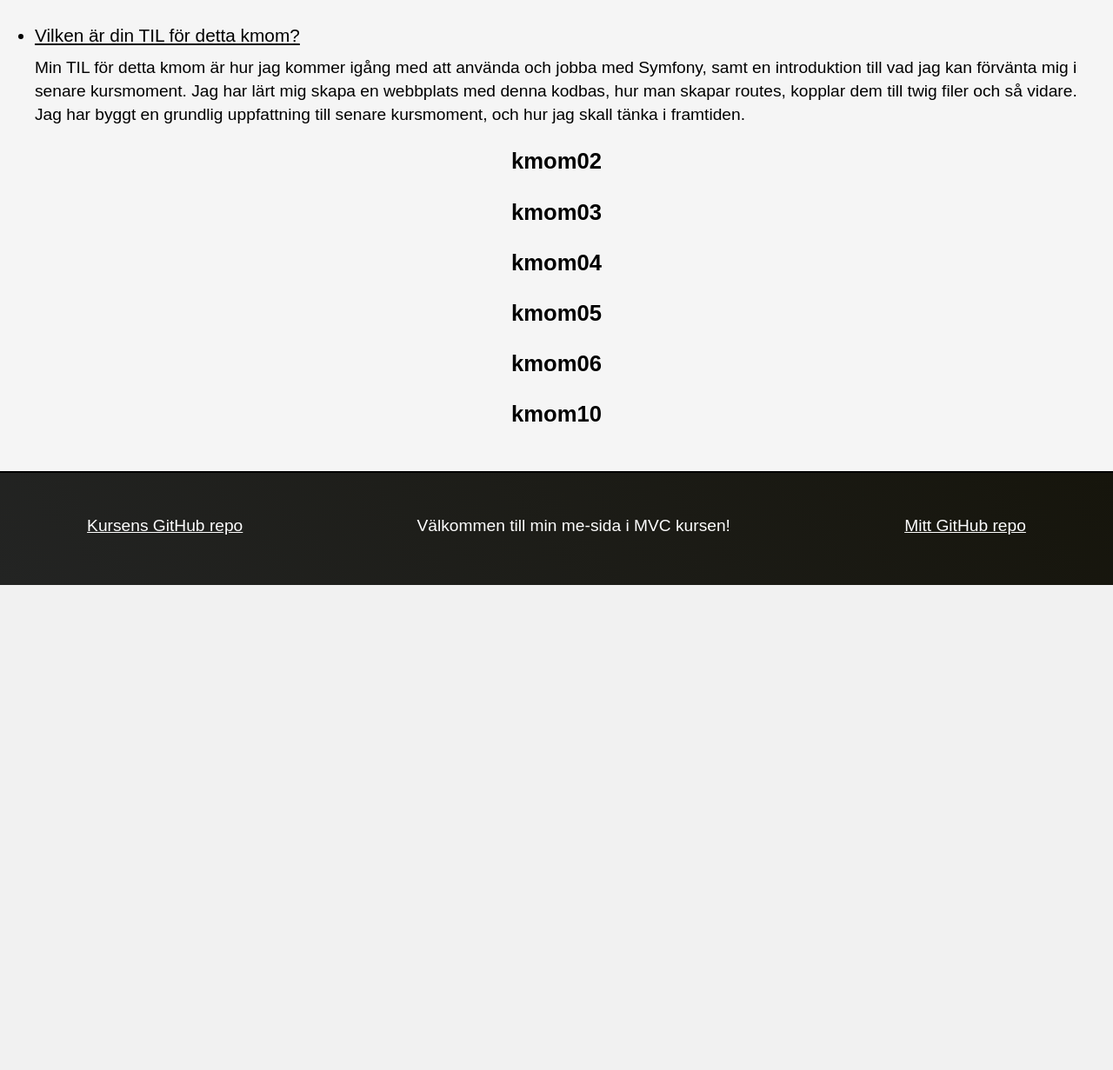
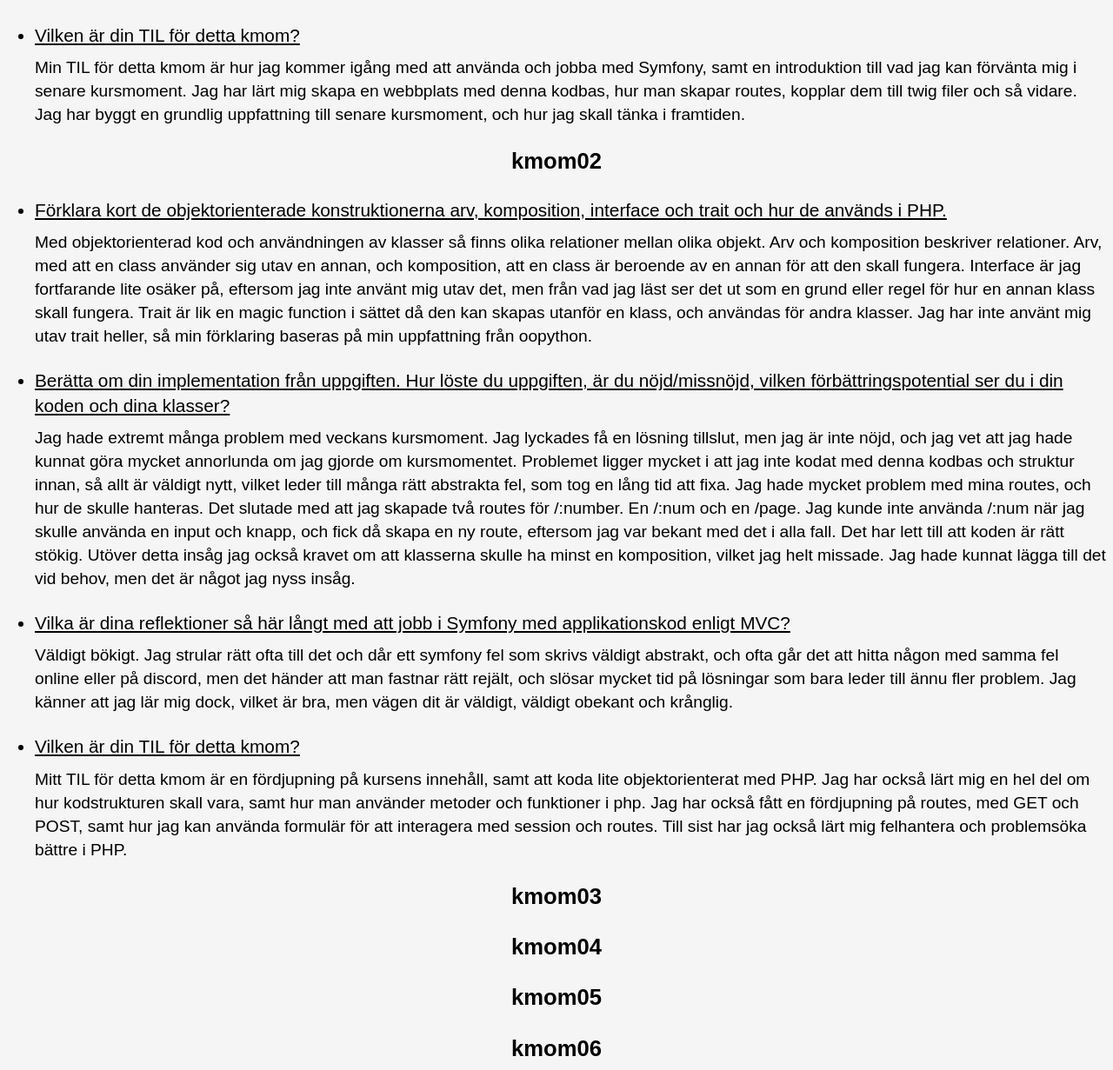
Before and after one commit to AndiDupa/mvc-report, a Symfony app: template templates/report.html.twig in a window 1280 px wide. Shown: the part 993-2224 px from the top of the page at 87% size. Before the commit the page ends 1666 px from the top, so only its background shows below. Run offline with Twig, Linux system fonts and the light colour scheme; the template is opened without the code that fills it, so the values that code supplies are empty; style sheets or scripts are compiled from the project's sources; some libraries are stand-ins or nearby versions.

Commit message:
Finished up with kmom02 and added reports

```diff
--- a/templates/report.html.twig
+++ b/templates/report.html.twig
@@ -59,19 +59,35 @@
             <h2 id="kmom02">kmom02</h2>
 
             <div class="float-left">
-                {# <ul>
+                <ul>
                     <li>Förklara kort de objektorienterade konstruktionerna arv, komposition, interface och trait och hur de används i PHP.</li>
-                    <p></p>
+                    <p>
+                        Med objektorienterad kod och användningen av klasser så finns olika relationer mellan olika objekt. Arv och komposition beskriver relationer. Arv, med att en class använder sig utav en annan,
+                        och komposition, att en class är beroende av en annan för att den skall fungera. Interface är jag fortfarande lite osäker på, eftersom jag inte använt mig utav det, men från vad jag läst ser det ut som
+                        en grund eller regel för hur en annan klass skall fungera. Trait är lik en magic function i sättet då den kan skapas utanför en klass, och användas för andra klasser. Jag har inte använt mig utav trait heller,
+                        så min förklaring baseras på min uppfattning från oopython.
+                    </p>
 
                     <li>Berätta om din implementation från uppgiften. Hur löste du uppgiften, är du nöjd/missnöjd, vilken förbättringspotential ser du i din koden och dina klasser?</li>
-                    <p></p>
+                    <p>
+                        Jag hade extremt många problem med veckans kursmoment. Jag lyckades få en lösning tillslut, men jag är inte nöjd, och jag vet att jag hade kunnat göra mycket annorlunda om jag gjorde om kursmomentet. Problemet ligger mycket
+                        i att jag inte kodat med denna kodbas och struktur innan, så allt är väldigt nytt, vilket leder till många rätt abstrakta fel, som tog en lång tid att fixa. Jag hade mycket problem med mina routes, och hur de skulle hanteras.
+                        Det slutade med att jag skapade två routes för /:number. En /:num och en /page. Jag kunde inte använda /:num när jag skulle använda en input och knapp, och fick då skapa en ny route, eftersom jag var bekant med det i alla fall.
+                        Det har lett till att koden är rätt stökig. Utöver detta insåg jag också kravet om att klasserna skulle ha minst en komposition, vilket jag helt missade. Jag hade kunnat lägga till det vid behov, men det är något jag nyss insåg.
+                    </p>
 
                     <li>Vilka är dina reflektioner så här långt med att jobb i Symfony med applikationskod enligt MVC?</li>
-                    <p></p>
+                    <p>
+                        Väldigt bökigt. Jag strular rätt ofta till det och dår ett symfony fel som skrivs väldigt abstrakt, och ofta går det att hitta någon med samma fel online eller på discord, men det händer att man fastnar rätt rejält, och slösar mycket
+                        tid på lösningar som bara leder till ännu fler problem. Jag känner att jag lär mig dock, vilket är bra, men vägen dit är väldigt, väldigt obekant och krånglig.
+                    </p>
 
                     <li>Vilken är din TIL för detta kmom?</li>
-                    <p></p>
-                </ul> #}
+                    <p>
+                        Mitt TIL för detta kmom är en fördjupning på kursens innehåll, samt att koda lite objektorienterat med PHP. Jag har också lärt mig en hel del om hur kodstrukturen skall vara, samt hur man använder metoder och funktioner i php.
+                        Jag har också fått en fördjupning på routes, med GET och POST, samt hur jag kan använda formulär för att interagera med session och routes. Till sist har jag också lärt mig felhantera och problemsöka bättre i PHP.
+                    </p>
+                </ul>
             </div>
 
             <h2 id="kmom03">kmom03</h2>
```
Also changed, not shown: 1 other file.
